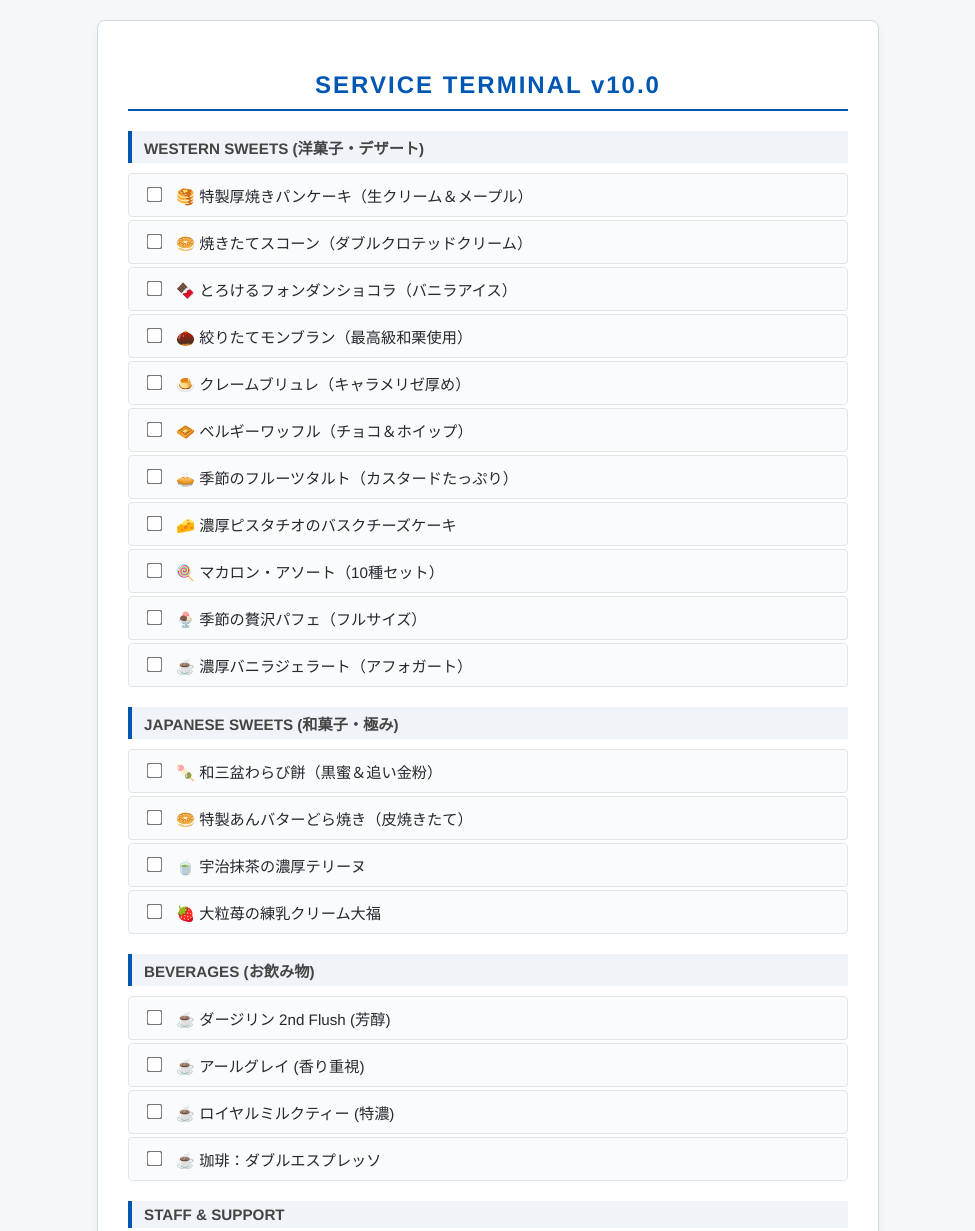
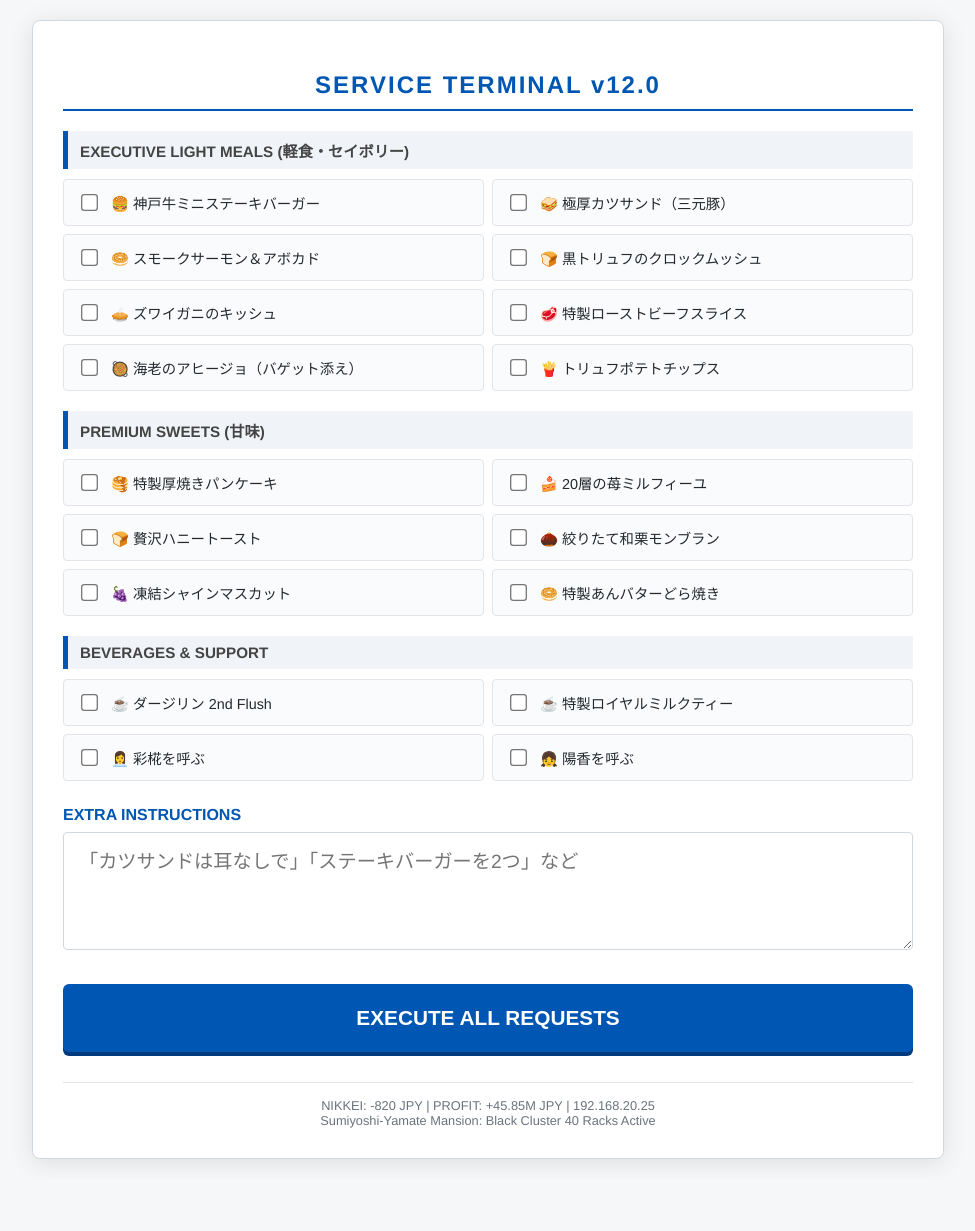
Before and after one commit to kumoroha/call, a plain HTML site: page index.html in a window 1280 px wide. Shown: the top 1231 px of the page, without its empty margins (152-1127 px from the left). After the commit the page ends 1179 px from the top, so only its background shows below. Drawn offline with Linux system fonts and the light colour scheme.

Commit message:
Update index.html

```diff
--- a/index.html
+++ b/index.html
@@ -2,39 +2,29 @@
 <html lang="ja">
 <head>
     <meta charset="UTF-8">
-    <title>Master Service Console v10.0</title>
+    <title>Master Service Console v12.0 - Professional Light Meal Edition</title>
     <style>
         body { background-color: #f5f7f9; color: #333; font-family: 'Helvetica Neue', 'Arial', 'Meiryo', sans-serif; display: flex; justify-content: center; padding: 20px; margin: 0; }
-        .container { background-color: #ffffff; padding: 30px; border-radius: 8px; border: 1px solid #d1d9e0; width: 720px; box-shadow: 0 4px 12px rgba(0, 0, 0, 0.05); }
+        .container { background-color: #ffffff; padding: 30px; border-radius: 8px; border: 1px solid #d1d9e0; width: 850px; box-shadow: 0 4px 25px rgba(0, 0, 0, 0.1); }
         h2 { border-bottom: 2px solid #0056b3; padding-bottom: 10px; color: #0056b3; text-align: center; letter-spacing: 2px; font-weight: 600; }
 
-        .section-title { color: #444; font-size: 0.95em; margin: 20px 0 10px 0; border-left: 4px solid #0056b3; padding-left: 12px; font-weight: bold; background: #f0f4f8; padding-top: 5px; padding-bottom: 5px; }
+        .section-title { color: #444; font-size: 0.95em; margin: 20px 0 10px 0; border-left: 5px solid #0056b3; padding-left: 12px; font-weight: bold; background: #f0f4f8; padding: 8px 12px; }
 
-        .menu-list { display: flex; flex-direction: column; gap: 3px; }
-        .checkbox-row { background: #fafbfc; padding: 10px 15px; border-radius: 4px; display: flex; align-items: center; border: 1px solid #e1e4e8; transition: 0.2s; cursor: pointer; }
+        .grid-layout { display: grid; grid-template-columns: 1fr 1fr; gap: 8px; }
+        .checkbox-row { background: #fafbfc; padding: 12px 15px; border-radius: 4px; display: flex; align-items: center; border: 1px solid #e1e4e8; transition: 0.2s; cursor: pointer; }
         .checkbox-row:hover { background: #f1f8ff; border-color: #0366d6; }
-        .checkbox-row input { transform: scale(1.2); margin-right: 15px; cursor: pointer; }
-        .checkbox-row span { font-size: 0.95em; flex-grow: 1; color: #24292e; }
+        .checkbox-row input { transform: scale(1.3); margin-right: 15px; cursor: pointer; }
+        .checkbox-row span { font-size: 0.9em; flex-grow: 1; color: #24292e; }
 
-        .note-label { display: block; margin-top: 20px; color: #0056b3; font-weight: bold; font-size: 1.0em; }
+        .note-label { display: block; margin-top: 25px; color: #0056b3; font-weight: bold; font-size: 1.0em; }
         textarea {
-            width: 100%;
-            background: #ffffff;
-            color: #24292e;
-            border: 1px solid #d1d9e0;
-            padding: 15px;
-            border-radius: 4px;
-            margin-top: 8px;
-            box-sizing: border-box;
-            font-family: inherit;
-            font-size: 1.2em;
-            line-height: 1.5;
-            resize: vertical;
+            width: 100%; background: #ffffff; color: #24292e; border: 1px solid #d1d9e0; padding: 15px; border-radius: 4px;
+            margin-top: 8px; box-sizing: border-box; font-family: inherit; font-size: 1.2em; line-height: 1.5; resize: vertical;
         }
         textarea:focus { border-color: #0366d6; outline: none; box-shadow: 0 0 0 3px rgba(3, 102, 214, 0.1); }
 
-        .btn-submit { width: 100%; padding: 18px; background-color: #0056b3; color: #ffffff; border: none; border-radius: 6px; font-weight: bold; cursor: pointer; margin-top: 25px; font-size: 1.1em; transition: 0.2s; }
-        .btn-submit:hover { background-color: #004494; }
+        .btn-submit { width: 100%; padding: 22px; background-color: #0056b3; color: #ffffff; border: none; border-radius: 6px; font-weight: bold; cursor: pointer; margin-top: 30px; font-size: 1.3em; transition: 0.2s; box-shadow: 0 4px 0 #003a7d; }
+        .btn-submit:active { transform: translateY(2px); box-shadow: none; }
 
         .status-footer { font-size: 0.8em; color: #6a737d; margin-top: 30px; text-align: center; border-top: 1px solid #e1e4e8; padding-top: 15px; }
     </style>
@@ -42,54 +32,46 @@
 <body>
 
 <div class="container">
-    <h2>SERVICE TERMINAL v10.0</h2>
+    <h2>SERVICE TERMINAL v12.0</h2>
 
-    <div class="section-title">WESTERN SWEETS (洋菓子・デザート)</div>
-    <div class="menu-list">
-        <label class="checkbox-row"><input type="checkbox" name="req" value="特製厚焼きパンケーキ（トリプル・メープル＆生クリーム）"><span>🥞 特製厚焼きパンケーキ（生クリーム＆メープル）</span></label>
-        <label class="checkbox-row"><input type="checkbox" name="req" value="焼きたてスコーン（ダブルクロテッドクリーム＆苺ジャム）"><span>🥯 焼きたてスコーン（ダブルクロテッドクリーム）</span></label>
-        <label class="checkbox-row"><input type="checkbox" name="req" value="とろけるフォンダンショコラ（バニラアイス添え）"><span>🍫 とろけるフォンダンショコラ（バニラアイス）</span></label>
-        <label class="checkbox-row"><input type="checkbox" name="req" value="絞りたてモンブラン（最高級和栗使用）"><span>🌰 絞りたてモンブラン（最高級和栗使用）</span></label>
-        <label class="checkbox-row"><input type="checkbox" name="req" value="クレームブリュレ（キャラメリゼ厚め）"><span>🍮 クレームブリュレ（キャラメリゼ厚め）</span></label>
-        <label class="checkbox-row"><input type="checkbox" name="req" value="ベルギーワッフル（チョコソース＆ホイップ）"><span>🧇 ベルギーワッフル（チョコ＆ホイップ）</span></label>
-        <label class="checkbox-row"><input type="checkbox" name="req" value="季節のフルーツタルト（カスタードたっぷり）"><span>🥧 季節のフルーツタルト（カスタードたっぷり）</span></label>
-        <label class="checkbox-row"><input type="checkbox" name="req" value="濃厚ピスタチオのバスクチーズケーキ"><span>🧀 濃厚ピスタチオのバスクチーズケーキ</span></label>
-        <label class="checkbox-row"><input type="checkbox" name="req" value="マカロン・アソート（10種セット）"><span>🍭 マカロン・アソート（10種セット）</span></label>
-        <label class="checkbox-row"><input type="checkbox" name="req" value="季節の贅沢パフェ（フルサイズ）"><span>🍨 季節の贅沢パフェ（フルサイズ）</span></label>
-        <label class="checkbox-row"><input type="checkbox" name="req" value="濃厚バニラジェラート（アフォガート仕立て）"><span>☕ 濃厚バニラジェラート（アフォガート）</span></label>
+    <div class="section-title">EXECUTIVE LIGHT MEALS (軽食・セイボリー)</div>
+    <div class="grid-layout">
+        <label class="checkbox-row"><input type="checkbox" name="req" value="神戸牛のミニステーキバーガー"><span>🍔 神戸牛ミニステーキバーガー</span></label>
+        <label class="checkbox-row"><input type="checkbox" name="req" value="極厚カツサンド（三元豚使用）"><span>🥪 極厚カツサンド（三元豚）</span></label>
+        <label class="checkbox-row"><input type="checkbox" name="req" value="スモークサーモンとアボカドのベーグル"><span>🥯 スモークサーモン＆アボカド</span></label>
+        <label class="checkbox-row"><input type="checkbox" name="req" value="黒トリュフ香るクロックムッシュ"><span>🍞 黒トリュフのクロックムッシュ</span></label>
+        <label class="checkbox-row"><input type="checkbox" name="req" value="ズワイガニのキッシュ・ロレーヌ"><span>🥧 ズワイガニのキッシュ</span></label>
+        <label class="checkbox-row"><input type="checkbox" name="req" value="特製冷製ローストビーフ（山葵添え）"><span>🥩 特製ローストビーフスライス</span></label>
+        <label class="checkbox-row"><input type="checkbox" name="req" value="海老とマッシュルームのアヒージョ（パン付）"><span>🥘 海老のアヒージョ（バゲット添え）</span></label>
+        <label class="checkbox-row"><input type="checkbox" name="req" value="トリュフ塩の厚切りポテトチップス"><span>🍟 トリュフポテトチップス</span></label>
     </div>
 
-    <div class="section-title">JAPANESE SWEETS (和菓子・極み)</div>
-    <div class="menu-list">
-        <label class="checkbox-row"><input type="checkbox" name="req" value="和三盆わらび餅（黒蜜＆追い金粉）"><span>🍡 和三盆わらび餅（黒蜜＆追い金粉）</span></label>
-        <label class="checkbox-row"><input type="checkbox" name="req" value="特製あんバターどら焼き（皮焼きたて）"><span>🥯 特製あんバターどら焼き（皮焼きたて）</span></label>
-        <label class="checkbox-row"><input type="checkbox" name="req" value="宇治抹茶の濃厚テリーヌ"><span>🍵 宇治抹茶の濃厚テリーヌ</span></label>
-        <label class="checkbox-row"><input type="checkbox" name="req" value="大粒苺の練乳クリーム大福"><span>🍓 大粒苺の練乳クリーム大福</span></label>
+    <div class="section-title">PREMIUM SWEETS (甘味)</div>
+    <div class="grid-layout">
+        <label class="checkbox-row"><input type="checkbox" name="req" value="特製厚焼きパンケーキ（生クリーム山盛り）"><span>🥞 特製厚焼きパンケーキ</span></label>
+        <label class="checkbox-row"><input type="checkbox" name="req" value="20層の最高級苺ミルフィーユ"><span>🍰 20層の苺ミルフィーユ</span></label>
+        <label class="checkbox-row"><input type="checkbox" name="req" value="マヌカハニーの贅沢ハニートースト"><span>🍞 贅沢ハニートースト</span></label>
+        <label class="checkbox-row"><input type="checkbox" name="req" value="絞りたて和栗モンブラン"><span>🌰 絞りたて和栗モンブラン</span></label>
+        <label class="checkbox-row"><input type="checkbox" name="req" value="凍結シャインマスカット"><span>🍇 凍結シャインマスカット</span></label>
+        <label class="checkbox-row"><input type="checkbox" name="req" value="あんバターどら焼き"><span>🥯 特製あんバターどら焼き</span></label>
     </div>
 
-    <div class="section-title">BEVERAGES (お飲み物)</div>
-    <div class="menu-list">
-        <label class="checkbox-row"><input type="checkbox" name="req" value="ダージリン 2nd Flush"><span>☕ ダージリン 2nd Flush (芳醇)</span></label>
-        <label class="checkbox-row"><input type="checkbox" name="req" value="アールグレイ（天然ベルガモット）"><span>☕ アールグレイ (香り重視)</span></label>
-        <label class="checkbox-row"><input type="checkbox" name="req" value="ロイヤルミルクティー（特濃アッサム）"><span>☕ ロイヤルミルクティー (特濃)</span></label>
-        <label class="checkbox-row"><input type="checkbox" name="req" value="ダブルエスプレッソ"><span>☕ 珈琲：ダブルエスプレッソ</span></label>
+    <div class="section-title">BEVERAGES & SUPPORT</div>
+    <div class="grid-layout">
+        <label class="checkbox-row"><input type="checkbox" name="req" value="ダージリン 2nd Flush"><span>☕ ダージリン 2nd Flush</span></label>
+        <label class="checkbox-row"><input type="checkbox" name="req" value="特製ロイヤルミルクティー"><span>☕ 特製ロイヤルミルクティー</span></label>
+        <label class="checkbox-row"><input type="checkbox" name="req" value="彩椛を呼ぶ"><span>👩‍💼 彩椛を呼ぶ</span></label>
+        <label class="checkbox-row"><input type="checkbox" name="req" value="陽香を呼ぶ"><span>👧 陽香を呼ぶ</span></label>
     </div>
 
-    <div class="section-title">STAFF & SUPPORT</div>
-    <div class="menu-list">
-        <label class="checkbox-row"><input type="checkbox" name="req" value="彩椛を呼ぶ"><span>👩‍💼 彩椛（あやか）を呼ぶ</span></label>
-        <label class="checkbox-row"><input type="checkbox" name="req" value="陽香を呼ぶ"><span>👧 陽香（はるか）を呼ぶ</span></label>
-        <label class="checkbox-row"><input type="checkbox" name="req" value="マッサージ要請"><span>💆 肩・首のリフレッシュ要請</span></label>
-    </div>
+    <label class="note-label">EXTRA INSTRUCTIONS</label>
+    <textarea id="note" rows="3" placeholder="「カツサンドは耳なしで」「ステーキバーガーを2つ」など"></textarea>
 
-    <label class="note-label">EXTRA INSTRUCTIONS (詳細指示)</label>
-    <textarea id="note" rows="3" placeholder="「パンケーキは3枚重ね」「激甘で」など入力"></textarea>
-
-    <button class="btn-submit" onclick="dispatch()">SEND REQUEST</button>
+    <button class="btn-submit" onclick="dispatch()">EXECUTE ALL REQUESTS</button>
 
     <div class="status-footer">
-        IP: 192.168.20.25 | CPU: Xeon 698X | Today's Revenue: 45.7M JPY<br>
-        Sumiyoshi-Yamate Mansion Executive System
+        NIKKEI: -820 JPY | PROFIT: +45.85M JPY | 192.168.20.25<br>
+        Sumiyoshi-Yamate Mansion: Black Cluster 40 Racks Active
     </div>
 </div>
 
@@ -97,9 +79,8 @@
     function dispatch() {
         const selected = Array.from(document.querySelectorAll('input[name="req"]:checked')).map(el => el.value);
         const note = document.getElementById('note').value;
-        if (selected.length === 0 && !note) { alert("項目を選択してください。"); return; }
-
-        const report = `【至急要請】\n\n■内容:\n${selected.map(s => " ・ " + s).join("\n")}\n\n■備考:\n${note || "なし"}\n\nただいま準備して参ります。`;
+        if (selected.length === 0 && !note) { alert("リクエストを選択してください。"); return; }
+        const report = `【🚨 至急要請】\n\n■内容:\n${selected.map(s => " ・ " + s).join("\n")}\n\n■備考:\n${note || "なし"}\n\nご主人様、最高の状態でお届けします。`;
         alert(report);
     }
 </script>
```
